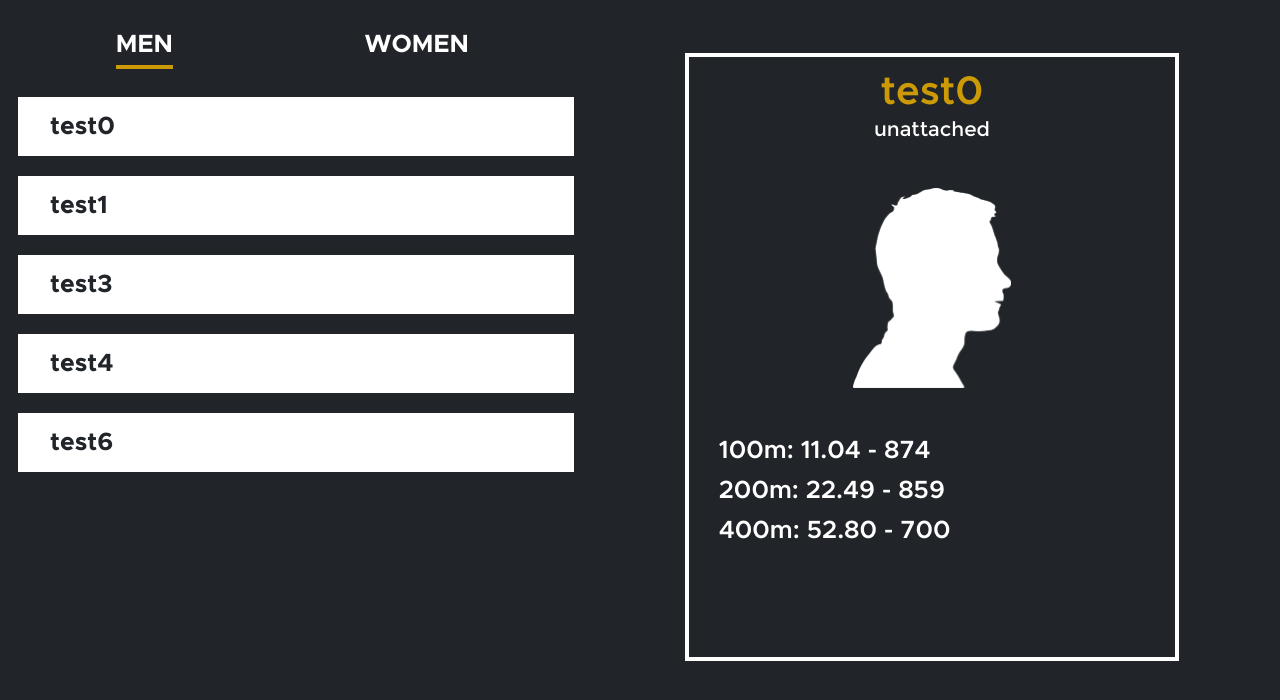
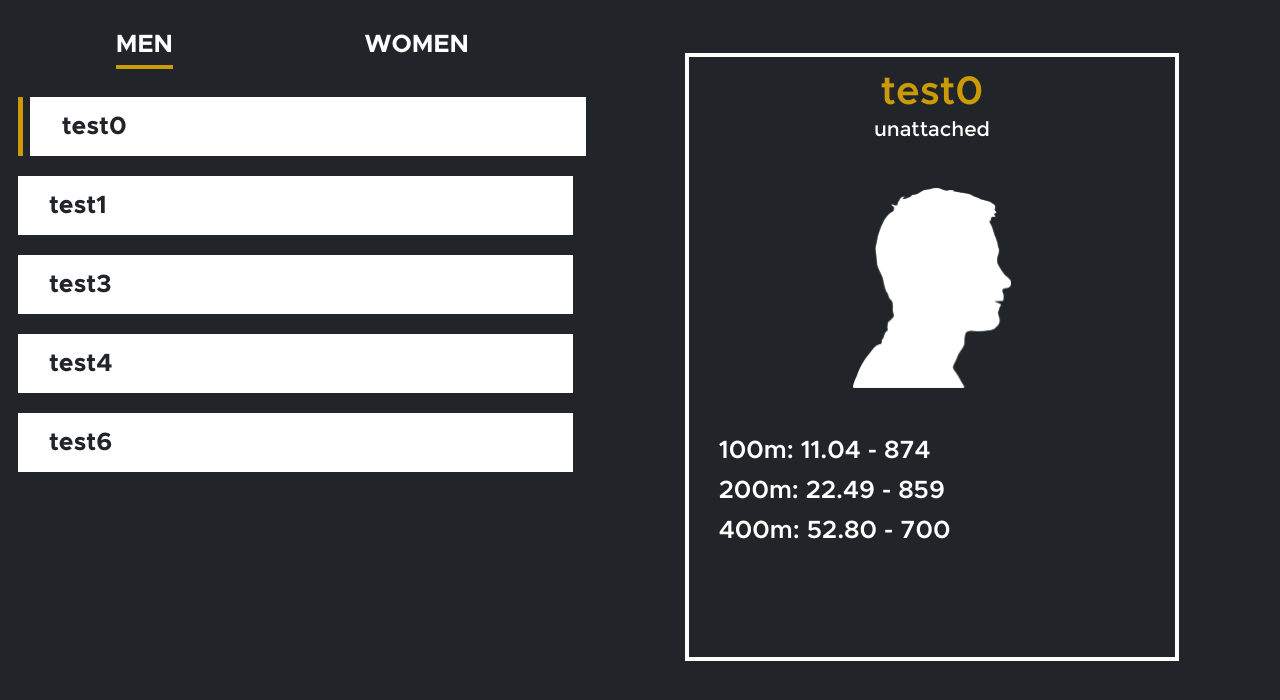
Before and after one commit to its-geoff/gold-medal-statistics, a Django app: a page that uses django/marks/templates/gms/men_profile.html in a window 1280 px wide. Shown: the part 75-775 px from the top of the page. Run offline with Django 4.2, Linux system fonts and the light colour scheme; data comes from the database, SQL or seed files in the repository.

Commit message:
finished animating athlete list

```diff
--- a/django/marks/static/gms/style.css
+++ b/django/marks/static/gms/style.css
@@ -228,12 +228,6 @@ input {
    width: 40vw;
 }
 
-.container {
-   padding: 15px 10px 15px 30px;
-   background-color: white;
-   width: 40vw;
-}
-
 .table-spacing {
    border-collapse: separate;
    border-spacing: 0 20px;
@@ -242,8 +236,45 @@ input {
 
 .scroll {
    overflow: auto;
-   width: 53vw;
+   width: 53.5vw;
    height: 70vh;
+}
+
+/* vertical indicator line */
+.container {
+   padding: 15px 10px 15px 30px;
+   background-color: white;
+   width: 40vw;
+}
+
+.container:hover {
+   left: 0.5vw;
+   transition: left 0.5s ease;
+}
+
+.indicator {
+   padding: 0;
+   width: 0.1vw;
+}
+
+.revealed {
+   background-color: #cc9a06;
+}
+
+.hidden {
+   background-color: transparent;
+}
+
+.v-active {
+   position: relative;
+   left: 0.5vw;
+   width: 40vw;
+}
+
+.not-active {
+   position: relative;
+   right: 0.5vw;
+   width: 40vw;
 }
 
 /* athlete profile */
--- a/django/marks/templates/gms/men.html
+++ b/django/marks/templates/gms/men.html
@@ -25,7 +25,9 @@
       <table class="table-spacing">
          {% for athlete in men_list %}
          <tr>
-            <td class="container"><a href="{% url 'gms:men_profile' athlete.get_name_text %}" class="stats-name">
+            <td class="indicator hidden"></td>
+            <td class="container not-active"><a href="{% url 'gms:men_profile' athlete.get_name_text %}"
+                  class="stats-name">
                   {{ athlete.get_name_text }}</a></td>
          </tr>
          {% endfor %}
--- a/django/marks/templates/gms/men_profile.html
+++ b/django/marks/templates/gms/men_profile.html
@@ -24,10 +24,21 @@
    <div class="scroll">
       <table class="table-spacing">
          {% for athlete in men_list %}
+         {% if title == athlete.get_name_text %}
          <tr>
-            <td class="container"><a href="{% url 'gms:men_profile' athlete.get_name_text %}" class="stats-name">
+            <td class="indicator revealed"></td>
+            <td class="container v-active"><a href="{% url 'gms:men_profile' athlete.get_name_text %}"
+                  class="stats-name">
                   {{ athlete.get_name_text }}</a></td>
          </tr>
+         {% else %}
+         <tr>
+            <td class="indicator hidden"></td>
+            <td class="container not-active"><a href="{% url 'gms:men_profile' athlete.get_name_text %}"
+                  class="stats-name">
+                  {{ athlete.get_name_text }}</a></td>
+         </tr>
+         {% endif %}
          {% endfor %}
       </table>
    </div>
--- a/django/marks/views.py
+++ b/django/marks/views.py
@@ -51,9 +51,6 @@ def new_entry(request):
             'error_message': "Unable to retrieve the requested mark.",
         })
    else:
-      print(athlete.team)
-      print(entry)
-      update_personal_record(athlete, entry)
       athlete.save()
       entry.save()
    return HttpResponseRedirect(reverse('gms:scores'))
@@ -62,8 +59,6 @@ def stats(request):
    page = "stats"
    men_list = Athlete.objects.filter(gender = "men")
    women_list = Athlete.objects.filter(gender = "women")
-   print(men_list)
-   print(women_list)
    template = loader.get_template('gms/stats.html')
    context = {
       'men_list': men_list,
@@ -95,24 +90,30 @@ def women(request):
 
 def men_profile(request, name):
    page = "men"
+   title = name
    men_list = Athlete.objects.filter(gender = "men")
    athlete = Athlete.objects.get(name = name)
    template = loader.get_template('gms/men_profile.html')
    context = {
       'men_list': men_list,
       'athlete': athlete,
+      'title': title,
    }
 
-   return render(request, 'gms/men_profile.html', {'men_list': men_list, 'athlete': athlete, 'page': page})
+   return render(request, 'gms/men_profile.html', {'men_list': men_list, 'athlete': athlete,
+                 'title': title, 'page': page})
 
 def women_profile(request, name):
    page = "women"
+   title = name
    women_list = Athlete.objects.filter(gender = "women")
    athlete = Athlete.objects.get(name = name)
    template = loader.get_template('gms/women_profile.html')
    context = {
       'women_list': women_list,
       'athlete': athlete,
+      'title': title,
    }
 
-   return render(request, 'gms/women_profile.html', {'women_list': women_list, 'athlete': athlete, 'page': page})
+   return render(request, 'gms/women_profile.html', {'women_list': women_list,
+                 'athlete': athlete, 'title': title, 'page': page})
```
Also changed, not shown: django/marks/templates/gms/women_profile.html (+12 -1 lines).
